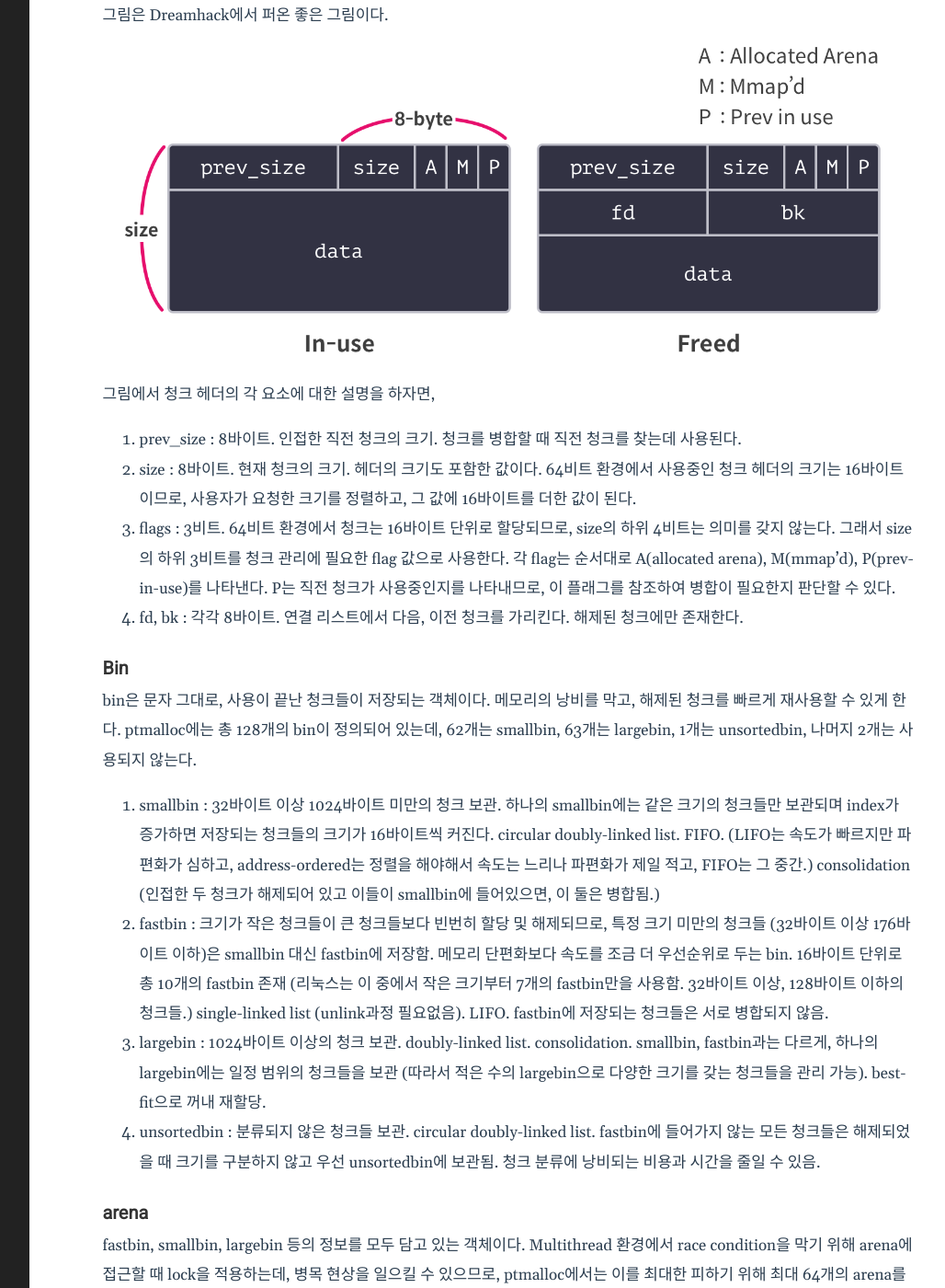
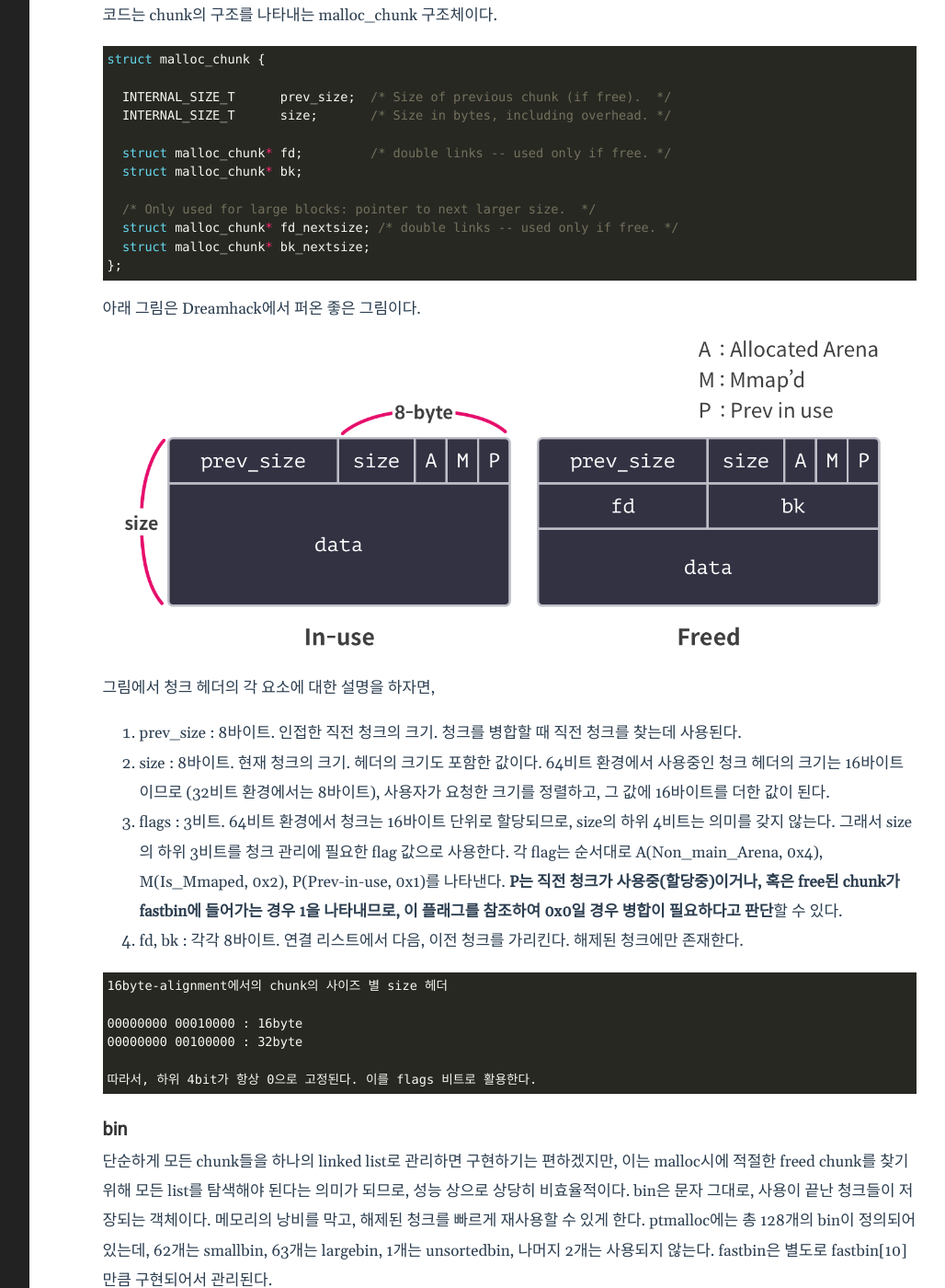
Before and after one commit to Herrtane/Herrtane.github.io, a Jekyll site: the page built from _posts/SystemHacking/2022-10-13-systemhacking-ptmalloc2.markdown, in a window 1280 px wide and 1400 px high, scrolled down 1042 px. Shown: the whole window at 92% size, without its empty margins (204-1232 px from the left). Built offline with Jekyll 4.4.1, drawn with Linux system fonts in a browser that asks for light colours; comment, search, counter and statistics services are not loaded; some of the changed text lies outside the part shown.

Commit message:
update post

````diff
--- a/_posts/SystemHacking/2022-10-13-systemhacking-ptmalloc2.markdown
+++ b/_posts/SystemHacking/2022-10-13-systemhacking-ptmalloc2.markdown
@@ -24,29 +24,109 @@ ptmalloc2는 chunk, bin, tcache, arena를 주요 객체로 사용한다.
 
 ### Chunk
 
-청크는 덩어리 라는 의미로, ptmalloc이 할당한 메모리 공간을 의미한다. 청크는 헤더와 데이터로 구성되는데, 헤더에는 청크 관리에 필요한 정보를 담고 있고, 데이터 영역에는 사용자가 입력한 데이터가 저장된다. 헤더는 청크의 상태를 나타내는데, in-use 청크와 freed 청크의 헤더는 구조가 다소 다르다. in-use 청크는 fd와 bk를 사용하지 않고, 그 영역까지 데이터를 저장한다. 아래 그림은 Dreamhack에서 퍼온 좋은 그림이다.
+청크는 덩어리 라는 의미로, ptmalloc이 할당한 메모리 공간을 의미한다. 청크는 헤더와 데이터로 구성되는데, 헤더에는 청크 관리에 필요한 정보를 담고 있고, 데이터 영역에는 사용자가 입력한 데이터가 저장된다. 헤더는 청크의 상태를 나타내는데, in-use 청크와 freed 청크의 헤더는 구조가 다소 다르다. in-use 청크는 fd와 bk를 사용하지 않고, 그 영역까지 데이터를 저장한다. 아래 코드는 chunk의 구조를 나타내는 malloc_chunk 구조체이다.
+
+```c
+struct malloc_chunk {
+
+  INTERNAL_SIZE_T      prev_size;  /* Size of previous chunk (if free).  */
+  INTERNAL_SIZE_T      size;       /* Size in bytes, including overhead. */
+
+  struct malloc_chunk* fd;         /* double links -- used only if free. */
+  struct malloc_chunk* bk;
+
+  /* Only used for large blocks: pointer to next larger size.  */
+  struct malloc_chunk* fd_nextsize; /* double links -- used only if free. */
+  struct malloc_chunk* bk_nextsize;
+};
+```
+
+아래 그림은 Dreamhack에서 퍼온 좋은 그림이다.
 
 ![chunk]({{site.url}}/img/chunk.png)
 
 그림에서 청크 헤더의 각 요소에 대한 설명을 하자면,
 
 1. prev_size : 8바이트. 인접한 직전 청크의 크기. 청크를 병합할 때 직전 청크를 찾는데 사용된다.
-2. size : 8바이트. 현재 청크의 크기. 헤더의 크기도 포함한 값이다. 64비트 환경에서 사용중인 청크 헤더의 크기는 16바이트이므로, 사용자가 요청한 크기를 정렬하고, 그 값에 16바이트를 더한 값이 된다.
-3. flags : 3비트. 64비트 환경에서 청크는 16바이트 단위로 할당되므로, size의 하위 4비트는 의미를 갖지 않는다. 그래서 size의 하위 3비트를 청크 관리에 필요한 flag 값으로 사용한다. 각 flag는 순서대로 A(allocated arena), M(mmap'd), P(prev-in-use)를 나타낸다. P는 직전 청크가 사용중인지를 나타내므로, 이 플래그를 참조하여 병합이 필요한지 판단할 수 있다.
+2. size : 8바이트. 현재 청크의 크기. 헤더의 크기도 포함한 값이다. 64비트 환경에서 사용중인 청크 헤더의 크기는 16바이트이므로 (32비트 환경에서는 8바이트), 사용자가 요청한 크기를 정렬하고, 그 값에 16바이트를 더한 값이 된다.
+3. flags : 3비트. 64비트 환경에서 청크는 16바이트 단위로 할당되므로, size의 하위 4비트는 의미를 갖지 않는다. 그래서 size의 하위 3비트를 청크 관리에 필요한 flag 값으로 사용한다. 각 flag는 순서대로 A(Non_main_Arena, 0x4), M(Is_Mmaped, 0x2), P(Prev-in-use, 0x1)를 나타낸다. **P는 직전 청크가 사용중(할당중)이거나, 혹은 free된 chunk가 fastbin에 들어가는 경우 1을 나타내므로, 이 플래그를 참조하여 0x0일 경우 병합이 필요하다고 판단**할 수 있다.
 4. fd, bk : 각각 8바이트. 연결 리스트에서 다음, 이전 청크를 가리킨다. 해제된 청크에만 존재한다.
 
-### Bin
+```
+16byte-alignment에서의 chunk의 사이즈 별 size 헤더
 
-bin은 문자 그대로, 사용이 끝난 청크들이 저장되는 객체이다. 메모리의 낭비를 막고, 해제된 청크를 빠르게 재사용할 수 있게 한다. ptmalloc에는 총 128개의 bin이 정의되어 있는데, 62개는 smallbin, 63개는 largebin, 1개는 unsortedbin, 나머지 2개는 사용되지 않는다.
+00000000 00010000 : 16byte
+00000000 00100000 : 32byte
+
+따라서, 하위 4bit가 항상 0으로 고정된다. 이를 flags 비트로 활용한다.
+```
+
+### bin
+
+단순하게 모든 chunk들을 하나의 linked list로 관리하면 구현하기는 편하겠지만, 이는 malloc시에 적절한 freed chunk를 찾기 위해 모든 list를 탐색해야 된다는 의미가 되므로, 성능 상으로 상당히 비효율적이다. bin은 문자 그대로, 사용이 끝난 청크들이 저장되는 객체이다. 메모리의 낭비를 막고, 해제된 청크를 빠르게 재사용할 수 있게 한다. ptmalloc에는 총 128개의 bin이 정의되어 있는데, 62개는 smallbin, 63개는 largebin, 1개는 unsortedbin, 나머지 2개는 사용되지 않는다. fastbin은 별도로 fastbin[10]만큼 구현되어서 관리된다.
 
 1. smallbin : 32바이트 이상 1024바이트 미만의 청크 보관. 하나의 smallbin에는 같은 크기의 청크들만 보관되며 index가 증가하면 저장되는 청크들의 크기가 16바이트씩 커진다. circular doubly-linked list. FIFO. (LIFO는 속도가 빠르지만 파편화가 심하고, address-ordered는 정렬을 해야해서 속도는 느리나 파편화가 제일 적고, FIFO는 그 중간.) consolidation (인접한 두 청크가 해제되어 있고 이들이 smallbin에 들어있으면, 이 둘은 병합됨.)
-2. fastbin : 크기가 작은 청크들이 큰 청크들보다 빈번히 할당 및 해제되므로, 특정 크기 미만의 청크들 (32바이트 이상 176바이트 이하)은 smallbin 대신 fastbin에 저장함. 메모리 단편화보다 속도를 조금 더 우선순위로 두는 bin. 16바이트 단위로 총 10개의 fastbin 존재 (리눅스는 이 중에서 작은 크기부터 7개의 fastbin만을 사용함. 32바이트 이상, 128바이트 이하의 청크들.) single-linked list (unlink과정 필요없음). LIFO. fastbin에 저장되는 청크들은 서로 병합되지 않음.
+2. fastbin : 크기가 작은 청크들이 큰 청크들보다 빈번히 할당 및 해제되므로, **특정 크기 미만의 청크들 (32바이트 이상 176바이트 이하)은 smallbin 대신 fastbin에 저장**함. 메모리 단편화보다 속도를 조금 더 우선순위로 두는 bin. 16바이트 단위로 총 10개의 fastbin 존재 (리눅스는 이 중에서 작은 크기부터 7개의 fastbin만을 사용함. 32바이트 이상, 128바이트 이하의 청크들.) single-linked list (unlink과정 필요없음). LIFO. **fastbin에 저장되는 청크들은 서로 병합되지 않으므로 시간이 지날수록 메모리 단편화 발생 우려**.
 3. largebin : 1024바이트 이상의 청크 보관. doubly-linked list. consolidation. smallbin, fastbin과는 다르게, 하나의 largebin에는 일정 범위의 청크들을 보관 (따라서 적은 수의 largebin으로 다양한 크기를 갖는 청크들을 관리 가능). best-fit으로 꺼내 재할당.
-4. unsortedbin : 분류되지 않은 청크들 보관. circular doubly-linked list. fastbin에 들어가지 않는 모든 청크들은 해제되었을 때 크기를 구분하지 않고 우선 unsortedbin에 보관됨. 청크 분류에 낭비되는 비용과 시간을 줄일 수 있음.
+4. unsortedbin : 분류되지 않은 청크들 보관. circular doubly-linked list. fastbin에 들어가지 않는 모든 청크들은 해제되었을 때 크기를 구분하지 않고 우선 unsortedbin에 보관됨 (**단, fastbin에 해당되는 chunk는 fastbin으로 바로 들어감**). 이후에 메모리 할당 요청시 unsorted bin을 제일 먼저 확인하여 적절한 크기의 chunk가 있으면 재사용하는 **cache와 같은 효과**를 냄. **만일, 적절한 크기의 chunk가 존재하지 않으면 chunk들은 각각 자신의 bin으로 들어감 (단 1번의 기회)**. 청크 분류에 낭비되는 비용과 시간을 줄일 수 있음.
 
 ### arena
 
 fastbin, smallbin, largebin 등의 정보를 모두 담고 있는 객체이다. Multithread 환경에서 race condition을 막기 위해 arena에 접근할 때 lock을 적용하는데, 병목 현상을 일으킬 수 있으므로, ptmalloc에서는 이를 최대한 피하기 위해 최대 64개의 arena를 생성할 수 있게 한다. 즉, lock이 걸려서 대기해야 하는 경우, 새로운 arena를 생성하게 된다. 단, 생성 갯수가 64개로 제한되어 있으므로, 과도한 multithread환경에서는 이를 해결하기 위해 tcache를 추가적으로 도입했다.
+
+<br/>
+
+제한된 크기만큼 Arena의 개수가 증가하여 더이상 늘릴 수 없다면 여러 스레드가 하나의 Arena안에서 공유하며 힙 작업을 수행해야 한다. 따라서, 각각의 Arena안에서 여러 개의 스레드가 존재할 수 있으며 mutex를 사용하여 액세스를 제어한다. 만일, 새로운 스레드가 생성되면 다른 스레드가 사용하지 않는 Arena를 찾아 해당 스레드에 Arena를 연결하며, 사용 가능한 모든 Arena가 다른 스레드에서 사용중이면 새로운 Arena를 만들고 제한된 Arena의 갯수에 도달하면 여러 스레드가 하나의 Arena에서 공유하게 된다.
+
+<br/>
+
+Arena는 다시 main과 sub로 나뉘는데, main arena는 메인 쓰레드로써 생성되었기 때문에 **Main Arena**로 부른다. 단일 스레드용 프로그램을 위해 존재하며 malloc()과 같은 힙 작업을 요구하는 코드를 실행하지 않아도 기본적으로 132KB크기의 initial heap을 가진다. Main Arena는 하나의 힙만 가질 수 있으며 heap_info구조체를 가질 수 없다. 이 때, 하나의 힙은 여러 개의 chunk로 나누어지며 각 chunk는 각각의 header를 갖는다. 새로운 스레드가 생성되어 힙 작업을 수행하고자 할 때 다른 스레드를 기다리는 것을 줄이기 위해 새로운 Arena를 생성하게 되는데 이를 **Sub Arena**라고 부르며, Sub Arena는 Main Arena와 달리 여러 개의 서브 힙과 heap_info구조체를 가질 수 있다.
+
+<br/>
+
+아래 코드는 각 Arena가 가지는 Arena header인 malloc_state 구조체에 대한 코드이다.
+
+```c
+struct malloc_state
+{
+  /* Serialize access.  */
+  mutex_t mutex;
+
+  /* Flags (formerly in max_fast).  */
+  int flags;
+
+  /* Fastbins */
+  mfastbinptr fastbinsY[NFASTBINS];
+
+  /* Base of the topmost chunk -- not otherwise kept in a bin */
+  mchunkptr top;
+
+  /* The remainder from the most recent split of a small request */
+  mchunkptr last_remainder;
+
+  /* Normal bins packed as described above */
+  mchunkptr bins[NBINS * 2 - 2];
+
+  /* Bitmap of bins */
+  unsigned int binmap[BINMAPSIZE];
+
+  /* Linked list */
+  struct malloc_state *next;
+
+  /* Linked list for free arenas.  Access to this field is serialized
+     by free_list_lock in arena.c.  */
+  struct malloc_state *next_free;
+
+  /* Number of threads attached to this arena.  0 if the arena is on
+     the free list.  Access to this field is serialized by
+     free_list_lock in arena.c.  */
+  INTERNAL_SIZE_T attached_threads;
+
+  /* Memory allocated from the system in this arena.  */
+  INTERNAL_SIZE_T system_mem;
+  INTERNAL_SIZE_T max_system_mem;
+};
+```
 
 ### tcache (thread local cache)
 
@@ -54,4 +134,6 @@ fastbin, smallbin, largebin 등의 정보를 모두 담고 있는 객체이다.
 
 ## 마치며
 
-heap에서 구체적으로 어떻게 메모리가 할당되고 관리되는지, ptmalloc2를 기준으로 알아보았다. 중요한 내용이라 다소 긴 줄글로 포스팅을 했다.
+heap에서 구체적으로 어떻게 메모리가 할당되고 관리되는지, ptmalloc2를 기준으로 알아보았다. 중요한 내용이라 다소 긴 줄글로 포스팅을 했다. stack보다 상당히 복잡하기 때문에 개념적으로 확실하게 공부해두어야 이후 심화적인 내용을 다룰 때 지장이 없을 것 같다.
+
+(11/4. 부족하거나 헷갈렸던 부분에 대한 많은 내용 보충 정리)
````
